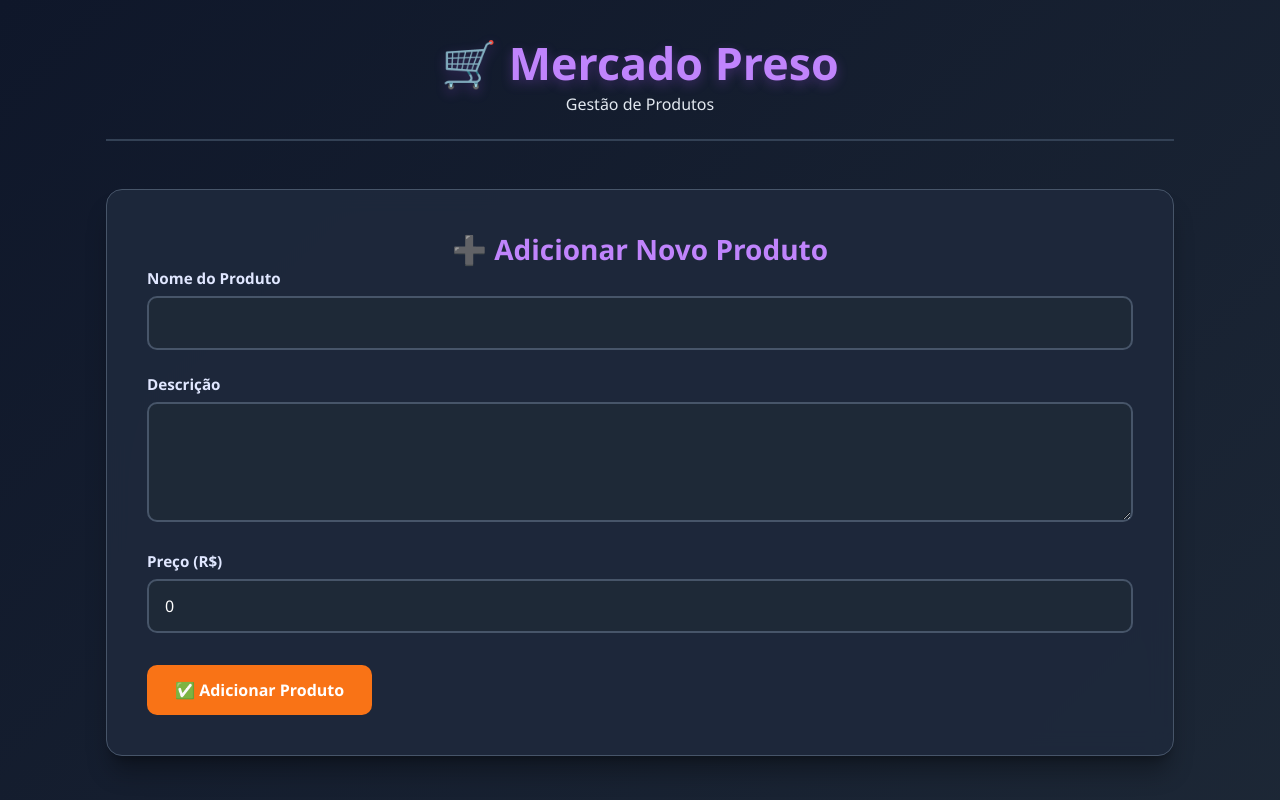
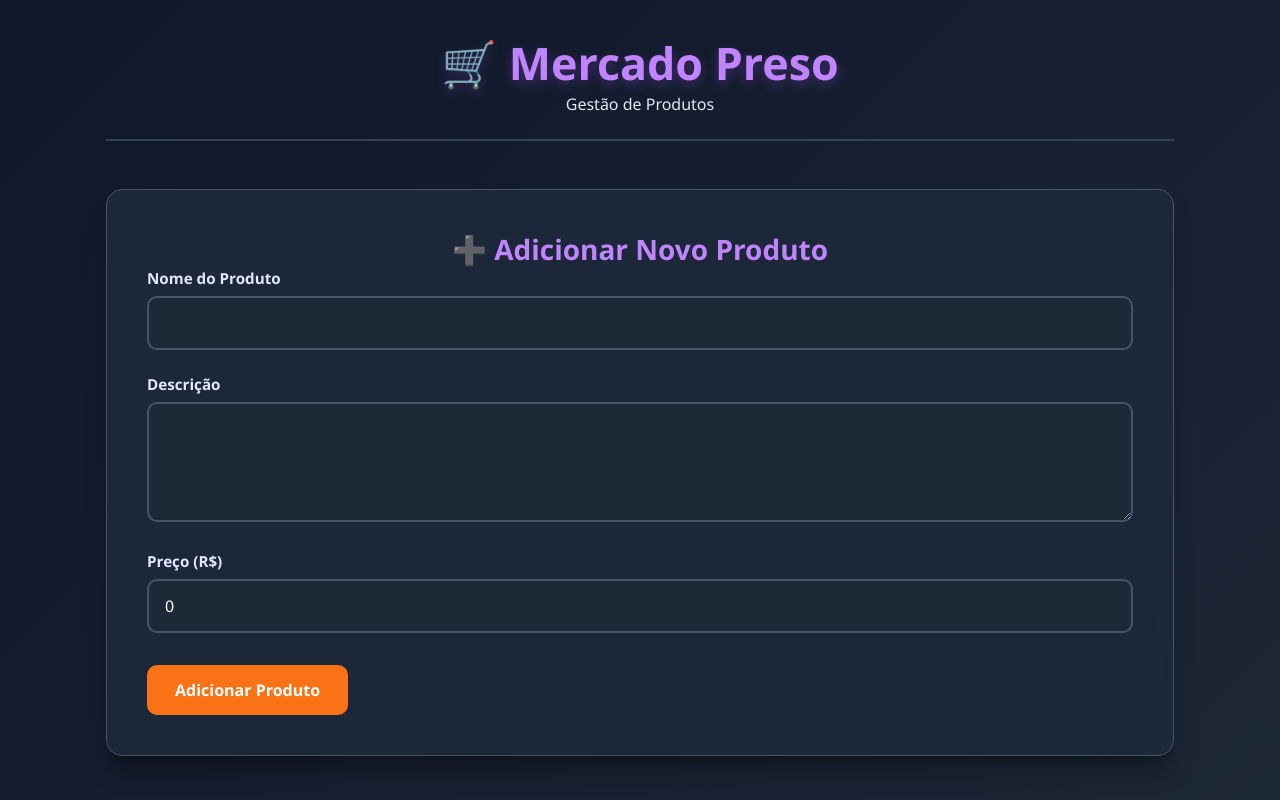
Before and after one commit to Gauwks/CRUD-React, a React (Vite) app: page / in a window 1280 px wide. Shown: the top 800 px of the page. Built offline with nearby package versions, Linux system fonts and the light colour scheme; no server answers; the database is empty.

Commit message:
Remove emojis from product form headings and buttons

```diff
--- a/src/components/ProdutosForm.tsx
+++ b/src/components/ProdutosForm.tsx
@@ -59,7 +59,7 @@ const ProdutosForm: React.FC<ProdutosFormProps> = ({
 
   return (
     <>
-      <h2>{currentProduto ? '✏️ Editar Produto' : '➕ Adicionar Novo Produto'}</h2>
+      <h2>{currentProduto ? ' Editar Produto' : '➕ Adicionar Novo Produto'}</h2>
       <form onSubmit={handleSubmit}>
         <div className="form-group">
           <label>Nome do Produto</label>
@@ -95,7 +95,7 @@ const ProdutosForm: React.FC<ProdutosFormProps> = ({
 
         <div className="form-buttons">
           <button type="submit" className="btn btn-primary">
-            {currentProduto ? '💾 Salvar Alterações' : '✅ Adicionar Produto'}
+            {currentProduto ? ' Salvar Alterações' : ' Adicionar Produto'}
           </button>
 
           {currentProduto && (
```
